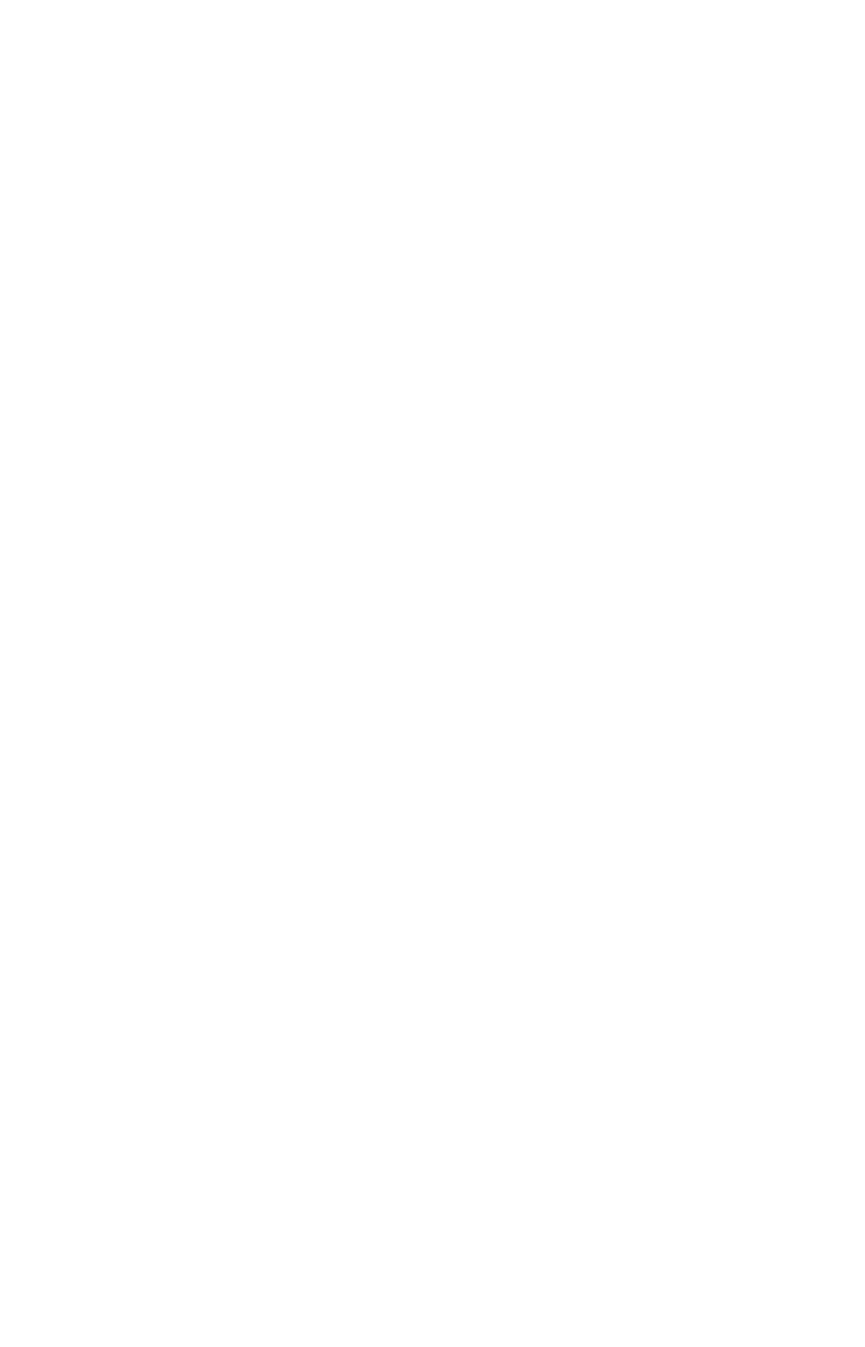
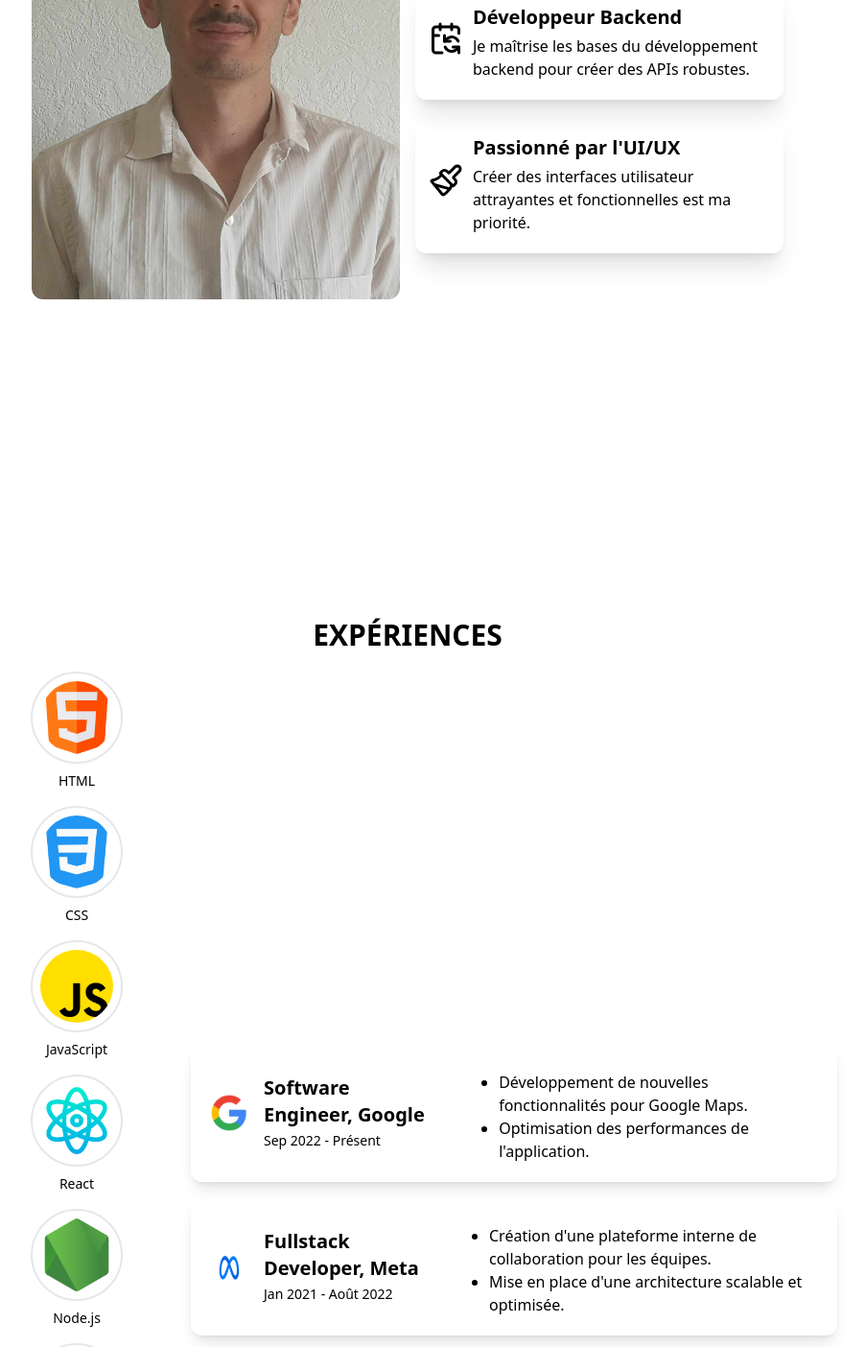
Before and after one commit to Max182xx/Portfolio, a React (Vite) app: page / in a window 1280 px wide. Shown: the part 1200-2604 px from the top of the page at 96% size, without its empty margins (215-1117 px from the left). Before the commit the page ends 816 px from the top, so only its background shows below. Built offline with nearby package versions, Linux system fonts and the light colour scheme.

Commit message:
Section expériences

```diff
--- a/src/App.tsx
+++ b/src/App.tsx
@@ -1,4 +1,5 @@
 import About from "./components/About";
+import Experiences from "./components/Experiences";
 import Home from "./components/Home";
 import Navbar from "./components/Navbar";
 
@@ -10,6 +11,9 @@ export default function App() {
       <Home/>
       </div>
       <About/>
+      <div className="p-5 md: px-[15%]">
+        <Experiences/>
+      </div>
     </div>
   );
 }
--- a/src/components/About.tsx
+++ b/src/components/About.tsx
@@ -1,9 +1,64 @@
 import Title from "./Title";
+import img from "../assets/Photo-Maxime.jpg";
+import { CalendarSync, LetterText, Paintbrush } from "lucide-react";
 
+// Tableau des mes éléments
+const aboutSections = [
+  {
+    id: 1,
+    title: "Développeur Frontend",
+    description: "Je suis un développeur frontend avec une bonne expérience.",
+    icon: <LetterText className="text-accent scale-150" />,
+  },
+  {
+    id: 2,
+    title: "Développeur Backend",
+    description:
+      "Je maîtrise les bases du développement backend pour créer des APIs robustes.",
+    icon: <CalendarSync className="text-accent scale-150" />,
+  },
+  {
+    id: 3,
+    title: "Passionné par l'UI/UX",
+    description:
+      "Créer des interfaces utilisateur attrayantes et fonctionnelles est ma priorité.",
+    icon: <Paintbrush className="text-accent scale-150" />,
+  },
+];
 const About = () => {
   return (
-    <div className="bg-base-300">
+    <div className="bg-base-300 p-10 mb-10 md:mb-32">
       <Title title="A propos" />
+      <div className="md:h-screen flex justify-center items-center">
+        <div className="hidden md:block">
+          <img
+            src={img}
+            alt="Photo de Maxime"
+            className="w-96 object-cover rounded-xl"
+          />
+        </div>
+        {
+          // Section dynamique pour afficher les compétences et expériences
+        }
+        <div className="md: ml-4 space-y-4">
+          {aboutSections.map((section) => (
+            // Crée une div pour chaque section du profil
+            <div
+              key={section.id}
+              className="flex flex-col md:flex-row items-center bg-base-100 p-5 rounded-xl md:w-96 shadow-xl "
+            >
+              {/* Affiche l'icône de la compétence */}
+              <div className="mb-2 md: mb-0">{section.icon}</div>
+
+              {/* Contient le titre et la description de la compétence */}
+              <div className="md: ml-4 text-center md:text-left">
+                <h2 className="text-xl font-bold mb-1">{section.title}</h2>
+                <p className="text.sm">{section.description}</p>
+              </div>
+            </div>
+          ))}
+        </div>
+      </div>
     </div>
   );
 };
--- /dev/null
+++ b/src/components/Experiences.tsx
@@ -0,0 +1,133 @@
+// Importe les images pour les compétences techniques
+import imgCSS from "../assets/techno/css.png";
+import imgJS from "../assets/techno/js.png";
+import imgREACT from "../assets/techno/react.png";
+import imgHTML from "../assets/techno/html.png";
+import imgNEXT from "../assets/techno/next-js.webp";
+import imgNODE from "../assets/techno/node-js.png";
+import imgTYPE from "../assets/techno/typescript.svg";
+import imgTAILWIND from "../assets/techno/tailwind.png";
+import imgPRISMA from "../assets/techno/prisma.webp";
+
+// Importe les logos
+import google from "../assets/companies/google.png";
+import meta from "../assets/companies/meta.webp";
+import amazon from "../assets/companies/amazon.png";
+import Title from "./Title";
+
+// Tableau contenant les informations sur les compétences techniques
+const skills = [
+  { id: 1, name: "HTML", image: imgHTML }, // HTML
+  { id: 2, name: "CSS", image: imgCSS }, // CSS
+  { id: 3, name: "JavaScript", image: imgJS }, // JavaScript
+  { id: 4, name: "React", image: imgREACT }, // React
+  { id: 5, name: "Node.js", image: imgNODE }, // Node.js
+  { id: 6, name: "Tailwind CSS", image: imgTAILWIND }, // Tailwind CSS
+  { id: 7, name: "TypeScript", image: imgTYPE }, // TypeScript
+  { id: 8, name: "Next.js", image: imgNEXT }, // Next.js
+  { id: 9, name: "Prisma", image: imgPRISMA }, // Prisma
+];
+
+// Tableau contenant les informations sur les expériences professionnelles
+const experiences = [
+  {
+    id: 1,
+    role: "Software Engineer",
+    company: "Google",
+    period: "Sep 2022 - Présent",
+    description: [
+      "Développement de nouvelles fonctionnalités pour Google Maps.",
+      "Optimisation des performances de l'application.",
+    ],
+    image: google,
+  },
+  {
+    id: 2,
+    role: "Fullstack Developer",
+    company: "Meta",
+    period: "Jan 2021 - Août 2022",
+    description: [
+      "Création d'une plateforme interne de collaboration pour les équipes.",
+      "Mise en place d'une architecture scalable et optimisée.",
+    ],
+    image: meta,
+  },
+  {
+    id: 3,
+    role: "Frontend Developer",
+    company: "Amazon",
+    period: "Mai 2019 - Déc 2020",
+    description: [
+      "Développement d'une interface utilisateur pour Amazon Web Services.",
+      "Implémentation des tests unitaires et E2E.",
+    ],
+    image: amazon,
+  },
+];
+
+// Composant principal pour afficher les expériences professionnelles
+const Experiences = () => {
+  return (
+    <div>
+      <Title title="Expériences" />
+
+      <div className="flex flex-col-reverse md:flex-row justify-center items-center">
+        <div className="flex flex-wrap gap-4 justify-center items-center md:w-1/3 mt-4 md:mt-0">
+          {skills.map((skill) => (
+            <div
+              key={skill.id}
+              className="flex justify-center items-center flex-col "
+            >
+              {/* Affiche l'image de la compétence */}
+              <div className="w-24 h-24 p-2 rounded-full border-2 border-accent">
+                <img
+                  src={skill.image}
+                  alt={skill.name}
+                  className="objet-cover rounded-full h-full w-full"
+                />
+              </div>
+              {/* Affiche le nom de la compétence */}
+              <span className="mt-2 text-sm">{skill.name}</span>
+            </div>
+          ))}
+        </div>
+
+        {/* Section pour les expériences professionnelles */}
+        <div className="md:ml-4 flex flex-col space-y-4 ">
+          {experiences.map((experience) => (
+            // Crée une div pour chaque expérience professionnelle
+            <div
+              key={experience.id}
+              className="flex flex-col bg-base-200 p-5 rounded-xl shadow-lg"
+            >
+              <div className="flex items-center">
+                {/* Affiche l'image de l'entreprise */}
+                <img
+                  src={experience.image}
+                  alt={experience.company}
+                  className="objet-cover h-10 w-10"
+                />
+                <div className="ml-4">
+                  {/* Affiche le rôle et le nom de l'entreprise */}
+                  <h1 className="text-xl text-accent font-bold">
+                    {experience.role}, {experience.company}
+                  </h1>
+                  {/* Affiche la période */}
+                  <span className="text-sm">{experience.period}</span>
+                </div>
+                {/* Liste des descriptions détaillées */}
+                <ul className="list-disc ml-16 mt-2 ">
+                  {experience.description.map((desc, index) => (
+                    <li key={index}>{desc}</li>
+                  ))}
+                </ul>
+              </div>
+            </div>
+          ))}
+        </div>
+      </div>
+    </div>
+  );
+};
+
+export default Experiences;
```
